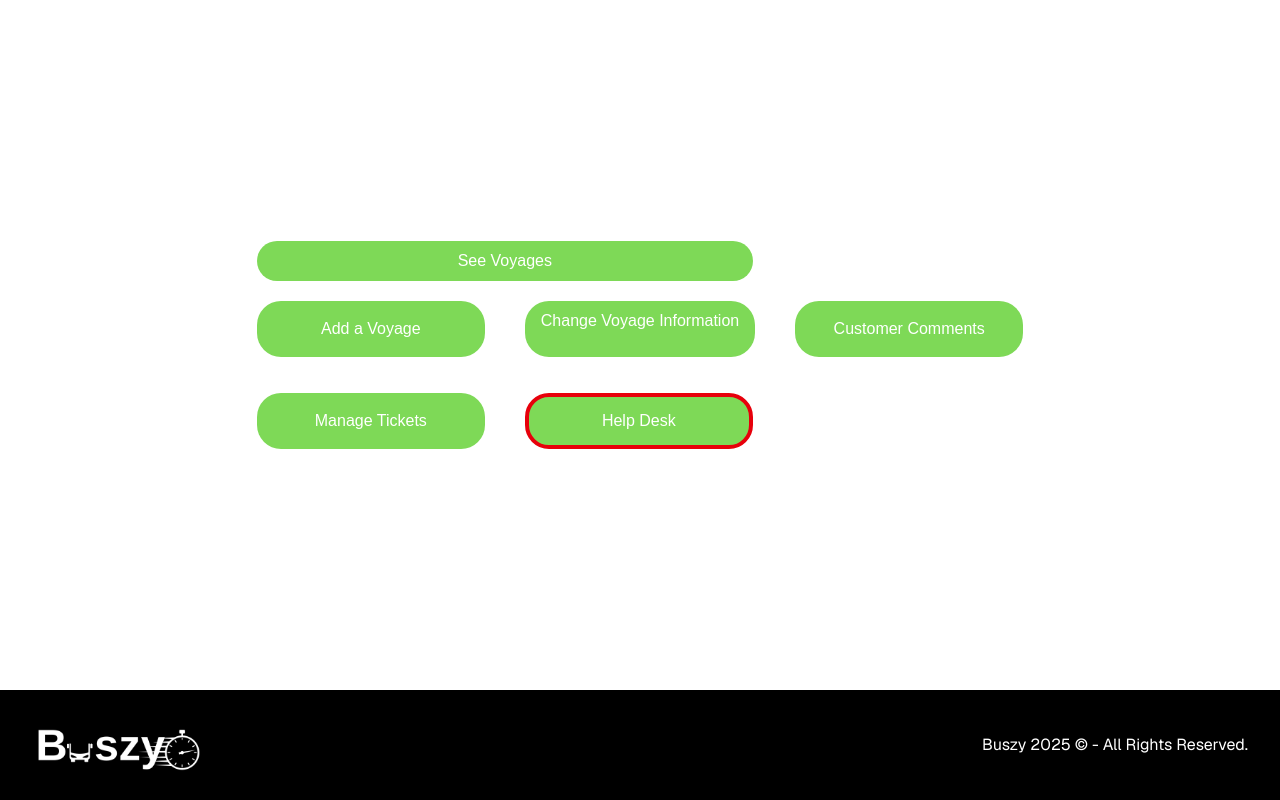
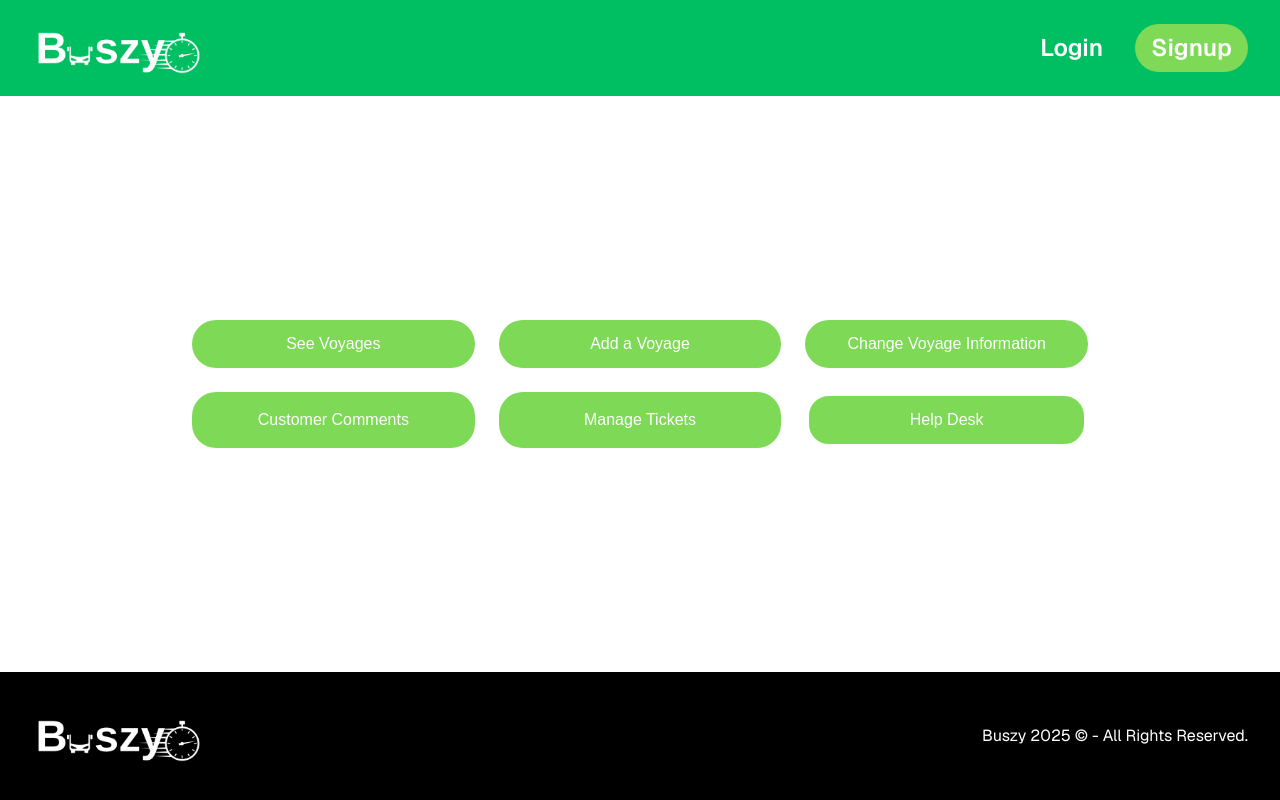
Before and after one commit to emremustu/buszy, a Next.js app in the folder frontend/: page /administrations in a window 1280 px wide. Built offline with nearby package versions, Linux system fonts and the light colour scheme.

Commit message:
voyage creating by company name

```diff
--- a/frontend/app/administrations/addVoyages/page.tsx
+++ b/frontend/app/administrations/addVoyages/page.tsx
@@ -32,6 +32,10 @@ const VoyageForm = () => {
     };
 
     const handleSubmit = async (e: React.FormEvent) => {
+
+        const companyName= localStorage.getItem('name') ?? sessionStorage.getItem('name');
+
+
         e.preventDefault();
         try {
             const response = await fetch("http://localhost:8000/api/add-voyage", {
@@ -40,7 +44,7 @@ const VoyageForm = () => {
                     "Content-Type": "application/json",
                 },
                 body: JSON.stringify({
-                    bus_company: "kamilKoç",
+                    bus_company: companyName,
                     bus_plate,
                     seats_emp: [
                         { "seat_number": "1", "status": "Occupied" }
--- a/frontend/app/administrations/page.tsx
+++ b/frontend/app/administrations/page.tsx
@@ -3,60 +3,44 @@ import Footer from '../components/Footer'
 import Link from 'next/link'
 import Navbar from '../components/Navbar'
 
-const adminPage = () => {
+const AdminPage = () => {
     return (
         <>
-            <div className='flex flex-col h-screen'>
+            <div className="flex flex-col min-h-screen ">
+                <Navbar />
 
-                <div className='flex flex-col items-center justify-center h-full'>
-                    {/*ekrani full olarak aliyor ve footbar-navbari o sekilde ayarliyor h-full*/}
-                    <div className="flex flex-wrap space-x-4 p-4">
-                        {/* See Voyages Button */}
-                        <div className='flex flex-col space-y-5 '>
-                            <Link href='/administrations/seeVoyages' className="bg-primarybr text-white py-2 px-4 rounded-3xl hover:bg-green-600 w-124 flex items-center justify-center ">
+                <main className="flex flex-1 items-center justify-center p-4 ">
+                    <div className="w-full max-w-4xl grid gap-6 grid-cols-1 sm:grid-cols-2 md:grid-cols-3">
+                        <Link href="/administrations/seeVoyages" className="bg-primarybr text-white py-3 px-6 rounded-3xl hover:bg-green-600 text-center">
                             See Voyages
                         </Link>
-                            <div className='flex flex-row space-x-10 space-y-4 ' >
-                                {/* Add a Voyage Button */}
-                                <Link href='/administrations/addVoyages' className="bg-primarybr text-white py-2 px-4 rounded-3xl hover:bg-green-600 h-14 w-57 flex items-center justify-center">
+
+                        <Link href="/administrations/addVoyages" className="bg-primarybr text-white py-3 px-6 rounded-3xl hover:bg-green-600 text-center">
                             Add a Voyage
                         </Link>
 
-                                {/* Change Voyage Information Button */}
-                                <Link href='/administrations/changeVoyageInformation' className="bg-primarybr text-white py-2 px-4 rounded-3xl hover:bg-green-600 h-14 space-x-15 items-center justify-center">
+                        <Link href="/administrations/changeVoyageInformation" className="bg-primarybr text-white py-3 px-6 rounded-3xl hover:bg-green-600 text-center">
                             Change Voyage Information
                         </Link>
-                                <button className='bg-primarybr text-white py-2 px-4 rounded-3xl hover:bg-green-600 h-14 w-57'>
+
+                        <button className="bg-primarybr text-white py-3 px-6 rounded-3xl hover:bg-green-600 text-center">
                             Customer Comments
                         </button>
-                            </div>
-                            <div className='flex flex-row space-x-10'>
-                                {/* Manage Tickets Button */}
-                                <button className="bg-primarybr text-white py-2 px-4 rounded-3xl hover:bg-green-600 h-14 w-57 flex items-center justify-center">
+
+                        <button className="bg-primarybr text-white py-3 px-6 rounded-3xl hover:bg-green-600 text-center">
                             Manage Tickets
                         </button>
-                                <button className='bg-primarybr text-white  hover:bg-green-600 py-2 px-4 rounded-3xl h-14 w-57 border-4 border-red-600 flex items-center justify-center'>
+
+                        <button className="bg-primarybr text-white py-3 px-6 rounded-3xl border-4 hover:bg-green-600 text-center">
                             Help Desk
                         </button>
                     </div>
+                </main>
+
+                <Footer />
             </div>
-                    </div>
-                </div>
-                <div className='mt-auto'></div>
-
-                <div className='flex flex-col items-center justify-end ml-auto space-y-5'>
-
-
-                </div>
-                <Footer></Footer>
-            </div>
-
-
-
-
-
         </>
     )
 }
 
-export default adminPage
+export default AdminPage
--- a/frontend/app/login/page.tsx
+++ b/frontend/app/login/page.tsx
@@ -40,6 +40,7 @@ const LoginPage = () => {
           localStorage.setItem('userLoggedIn', 'true');
           localStorage.setItem('userId', result.user_id); // Assuming result contains user_id
           localStorage.setItem('name',result.user_name);
+          localStorage.setItem('account_type',result.account_type);
         } else {
           // Store the user's info for the session in sessionStorage
           localStorage.setItem('rememberMe', 'false');
@@ -47,6 +48,8 @@ const LoginPage = () => {
           sessionStorage.setItem('userId', result.user_id); // Assuming result contains user_id
           sessionStorage.setItem('userMail', result.user_mail);
           sessionStorage.setItem('name',result.user_name);
+          sessionStorage.setItem('account_type',result.account_type);
+
         }
         router.push('/');
 
--- a/frontend/app/page.tsx
+++ b/frontend/app/page.tsx
@@ -82,6 +82,18 @@ const MainPage = () => {
   };
 
   useEffect(() => {
+
+      const accountType = localStorage.getItem('account_type') ?? sessionStorage.getItem('account_type');
+
+      if(accountType=='companies'){
+        router.push('/administrations');
+      }
+
+
+
+
+
+
     const handleClickOutside = (event: MouseEvent) => {
       if (
         fromDropdownRef.current &&
--- a/frontend/app/signup/page.tsx
+++ b/frontend/app/signup/page.tsx
@@ -42,25 +42,8 @@ const SignupPage = () => {
       const result = await response.json();
 
       if (result.success) {
-        if (rememberMe) {
-          // Store the user's info (e.g., user_id or token) permanently in localStorage
 
-          localStorage.setItem('rememberMe', 'true');
-          localStorage.setItem('userLoggedIn', 'true');
-          localStorage.setItem('userId', result.user_id); // Assuming result contains user_id
-          if(selectedOption=='companies'){
-            localStorage.setItem('company',companyName);
-          }
-        } else {
-          // Store the user's info for the session in sessionStorage
-          sessionStorage.setItem('rememberMe', 'false');
-          sessionStorage.setItem('userLoggedIn', 'true');
-          sessionStorage.setItem('userId', result.user_id); // Assuming result contains user_id
-          if(selectedOption=='companies'){
-            sessionStorage.setItem('company',companyName);
-          }
-        }
-        router.push('/');
+        router.push('/login');
       } else {
         alert(result.message || "An error occurred!"); // Show error message
       }
```
Also changed, not shown: 1 other file (tests, documents, lock files or other folders). Lines whose indentation alone changed are shown as unchanged.
